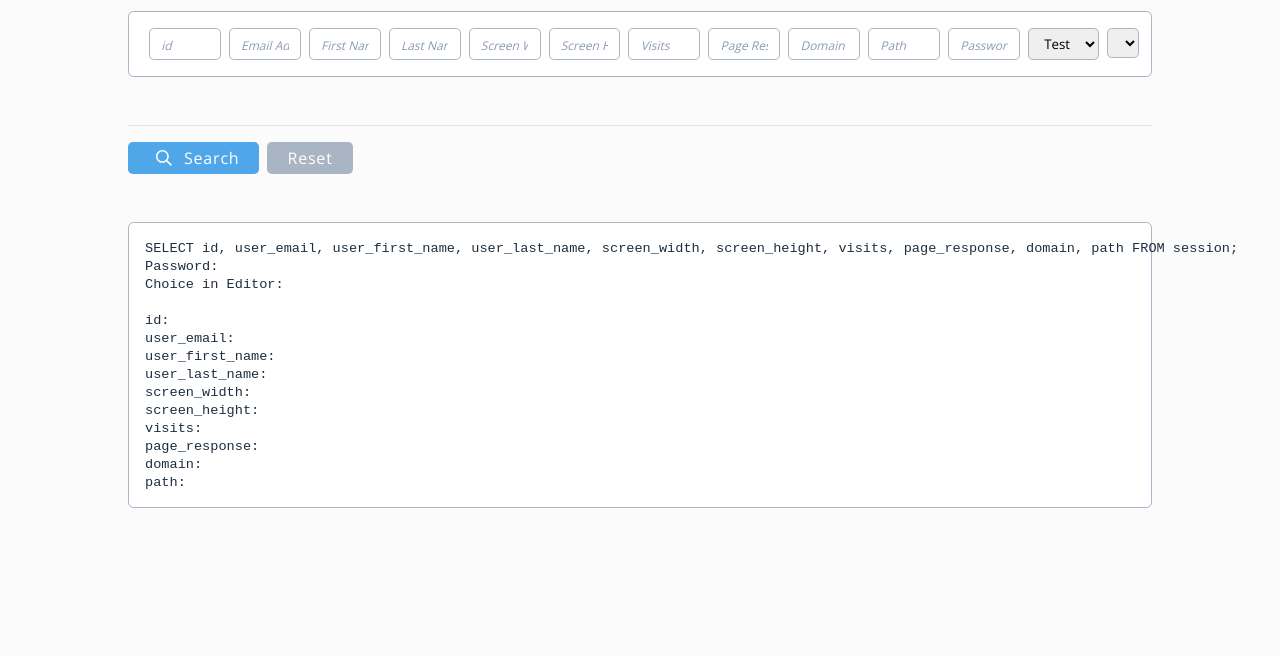
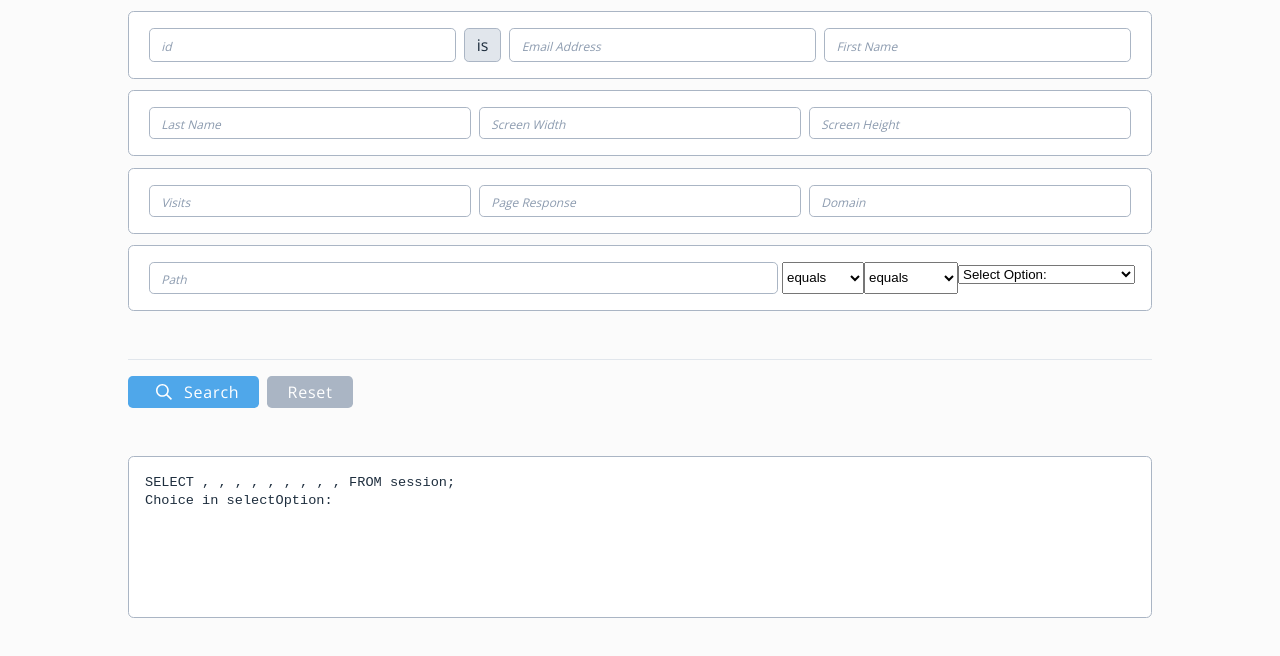
Before and after one commit to RyanBrown/quantum-metric, a React (Create React App) app: page / in a window 1280 px wide. Shown: the top 656 px of the page. Built offline with nearby package versions, Linux system fonts and the light colour scheme.

Commit message:
Quantim Metric - styled-components added

```diff
--- a/src/Components/Form/Form.js
+++ b/src/Components/Form/Form.js
@@ -3,7 +3,7 @@ import ActionBar from '../ActionBar/ActionBar';
 import Button from '../Button/Button';
 import Generated from '../Generated/Generated';
 import Marker from '../Marker/Marker';
-import SelectMenu from '../SelectMenu/SelectMenu';
+// import SelectMenu from '../SelectMenu/SelectMenu';
 import TextInput from '../TextInput/TextInput';
 
 import './styles.scss';
@@ -12,9 +12,6 @@ class Form extends Component {
     constructor(props) {
         super(props);
         this.state = {
-            password: '',
-            editor: '',
-
             id: '',
             user_email: '',
             user_first_name: '',
@@ -25,14 +22,15 @@ class Form extends Component {
             page_response: '',
             domain: '',
             path: '',
+            selectOption: '',
         };
 
         this.handleChange = this.handleChange.bind(this);
         this.handleSubmit = this.handleSubmit.bind(this);
     }
 
-    handleChange(event) {
-        const target = event.target;
+    handleChange(e) {
+        const target = e.target;
         const value = target.type === 'checkbox' ? target.checked : target.value;
         const name = target.name;
 
@@ -41,8 +39,8 @@ class Form extends Component {
         });
     }
 
-    handleSubmit(event) {
-        event.preventDefault();
+    handleSubmit(e) {
+        e.preventDefault();
         console.log(this.state);
     }
 
@@ -58,6 +56,7 @@ class Form extends Component {
                             type='text'
                             value={this.state.id}
                         />
+                        <Marker variant='is' />
                         <TextInput
                             name='user_email'
                             onChange={this.handleChange}
@@ -72,6 +71,8 @@ class Form extends Component {
                             type='text'
                             value={this.state.user_first_name}
                         />
+                    </div>
+                    <div className='filter-block'>
                         <TextInput
                             name='user_last_name'
                             onChange={this.handleChange}
@@ -93,6 +94,8 @@ class Form extends Component {
                             type='text'
                             value={this.state.screen_height}
                         />
+                    </div>
+                    <div className='filter-block'>
                         <TextInput
                             name='visits'
                             onChange={this.handleChange}
@@ -114,6 +117,8 @@ class Form extends Component {
                             type='text'
                             value={this.state.domain}
                         />
+                    </div>
+                    <div className='filter-block'>
                         <TextInput
                             name='path'
                             onChange={this.handleChange}
@@ -121,22 +126,30 @@ class Form extends Component {
                             type='text'
                             value={this.state.path}
                         />
-                        <TextInput
-                            name='password'
-                            onChange={this.handleChange}
-                            placeholder='Password'
-                            type='password'
-                            value={this.state.password}
-                        />
 
-                        <SelectMenu>
-                            <option>Test</option>
-                        </SelectMenu>
+                        {/* <SelectMenu>
+                            <Option value='test'>Test</Option>
+                        </SelectMenu> */}
 
-                        {/* <label className='label'>Pick your editor</label> */}
+                        <select value={this.state.selectOption} name='selectOption' onChange={this.handleChange}>
+                            {/* Strings */}
+                            <option value='equals'>equals</option>
+                            <option value='contains'>contains</option>
+                            <option value='starts with'>starts with</option>
+                            <option value='in list'>in list</option>
+                        </select>
+
+                        <select value={this.state.selectOption} name='selectOption' onChange={this.handleChange}>
+                            {/* Integers */}
+                            <option value='equals'>equals</option>
+                            <option value='between'>between</option>
+                            <option value='greater than'>greater than</option>
+                            <option value='less than'>less than</option>
+                            <option value='in list'>in list</option>
+                        </select>
+
                         <div className='select'>
-                            <select value={this.state.editor} name='editor' onChange={this.handleChange}>
-                                {/* <Option>Test</Option> */}
+                            <select value={this.state.selectOption} name='selectOption' onChange={this.handleChange}>
                                 <option value='0'>Select Option:</option>
                                 <option value='User Email'>User Email</option>
                                 <option value='Screen Width'>Screen Width</option>
@@ -147,20 +160,6 @@ class Form extends Component {
                                 <option value='Page Response time (ms)'>Page Response time (ms)</option>
                                 <option value='Domain'>Domain</option>
                                 <option value='Page Path'>Page Path</option>
-                                {/* Strings */}
-                                <option value='equals'>equals</option>
-                                <option value='contains'>contains</option>
-                                <option value='starts with'>starts with</option>
-                                <option value='in list'>in list</option>
-                                {/* Integers */}
-                                <option value='equals'>equals</option>
-                                <option value='between'>between</option>
-                                <option value='greater than'>greater than</option>
-                                <option value='less than'>less than</option>
-                                <option value='in list'>in list</option>
-                                {/* Default */}
-                                <option value='vscode'>VsCode</option>
-                                <option value='atom'>Atom</option>
                             </select>
                         </div>
                     </div>
@@ -176,33 +175,12 @@ class Form extends Component {
                 </form>
                 <Generated>
                     {/* SELECT studentID, FirstName, LastName, FirstName + ' ' + LastName AS FullName FROM session; */}
-                    SELECT id, user_email, user_first_name, user_last_name, screen_width, screen_height, visits,
-                    page_response, domain, path FROM session;
+                    SELECT {this.state.id}, {this.state.user_email}, {this.state.user_first_name},{' '}
+                    {this.state.user_last_name}, {this.state.screen_width}, {this.state.screen_height},{' '}
+                    {this.state.visits}, {this.state.page_response}, {this.state.domain}, {this.state.path}
+                    FROM session;
                     <br />
-                    Password: {this.state.password}
-                    <br />
-                    Choice in Editor: {this.state.editor}
-                    <br />
-                    <br />
-                    id: {this.state.id}
-                    <br />
-                    user_email: {this.state.user_email}
-                    <br />
-                    user_first_name: {this.state.user_first_name}
-                    <br />
-                    user_last_name: {this.state.user_last_name}
-                    <br />
-                    screen_width: {this.state.screen_width}
-                    <br />
-                    screen_height: {this.state.screen_height}
-                    <br />
-                    visits: {this.state.visits}
-                    <br />
-                    page_response: {this.state.page_response}
-                    <br />
-                    domain: {this.state.domain}
-                    <br />
-                    path: {this.state.path}
+                    Choice in selectOption: {this.state.selectOption}
                 </Generated>
             </>
         );
```
